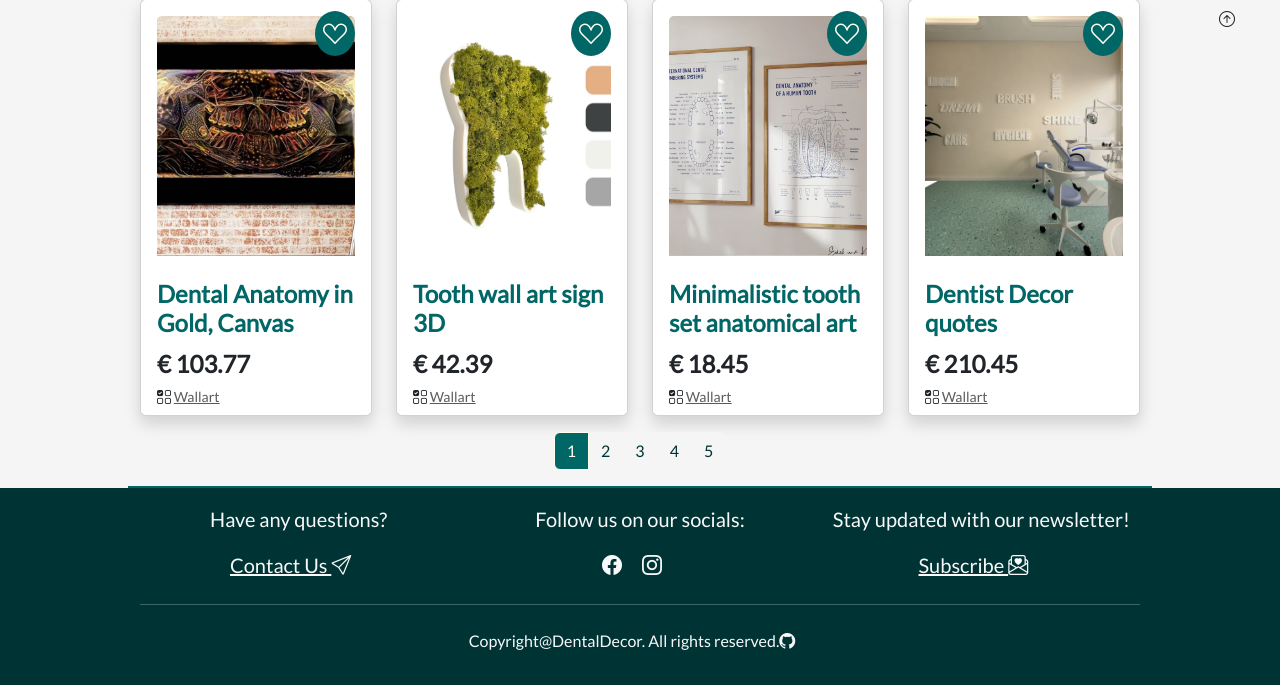
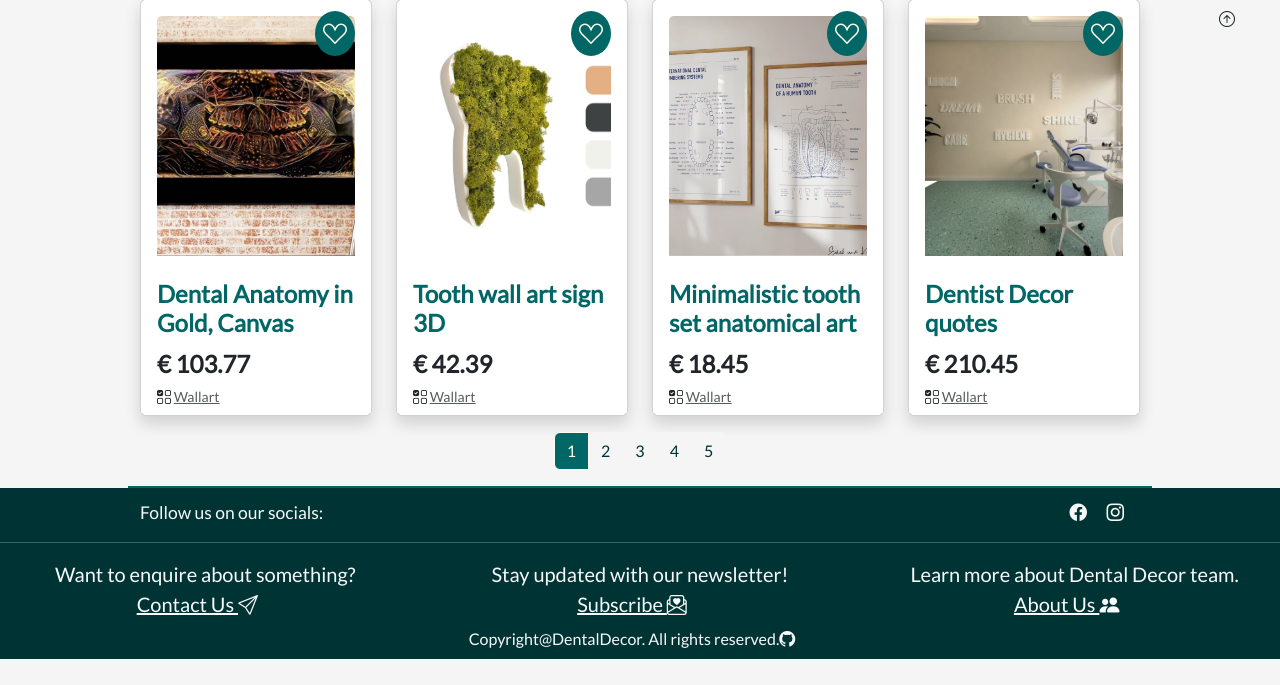
Before and after one commit to SooryaGeorge7/Dental_Decor, a Django app: page /products/ in a window 1280 px wide. Shown: the part 730-1415 px from the top of the page. After the commit the page ends 1389 px from the top, so only its background shows below. Run offline with Django 3.2, Linux system fonts and the light colour scheme; data comes from the database, SQL or seed files in the repository; some libraries are stand-ins or nearby versions.

Commit message:
fix:updated footer layout & css

```diff
--- a/home/templates/home/index.html
+++ b/home/templates/home/index.html
@@ -123,7 +123,7 @@
 <section class="about-section py-5">
   <div class="container">
     <div class="row">
-      <div class="col-lg-6">
+      <div class="col-lg-6" id="about-us">
         <div class="mb-4">
           <h2 class="text-white">About Us</h2>
         </div>
--- a/static/css/base.css
+++ b/static/css/base.css
@@ -93,11 +93,13 @@ body {
 
 .footer-div {
     font-size: 1.25rem;
+
 }
 
 footer {
     background-color: #003333;
 }
+
 
 .dental-decorbg {
     background-color: #F5F5F5;
--- a/templates/base.html
+++ b/templates/base.html
@@ -220,12 +220,35 @@
 
 
   <footer class="text-center text-light">
-    <div class="container py-3">
+    <div class="container pt-2">
+      <div class="row d-flex justify-content-center justify-content-lg-between">
+        <div class="col-md-6">
+            <!-- Social Media Links -->
+
+            <div class="footer-div text-light text-lg-start">
+              <small>Follow us on our socials:</small>
+            </div>
+        </div>
+        <div class="col-md-6">
+
+          <div class="footer-div text-light text-lg-end">
+            <small>
+            <a href="https://www.facebook.com/" class="me-3 text-light" aria-label="facebook link" data-bs-toggle="tooltip" data-bs-placement="top"
+            title="Visit Facebook"><i class="bi bi-facebook"></i></a>
+            <a href="https://www.instagram.com/" class="me-3 text-light" aria-label="instagram link" data-bs-toggle="tooltip" data-bs-placement="top"
+            title="Visit Instagram"><i class="bi bi-instagram"></i></a>
+          </small>
+          </div>
+      </div>
+
+      </div>
+
+    </div>
+    <hr class="text-light">
         <div class="row">
           <div class="col-md-4">
-            <!-- Contact Us Link -->
             <div class="footer-div text-light">
-                <p>Have any questions?</p>
+              <p class="m-0">Want to enquire about something?</p>
             </div>
             <div class="footer-div text-light">
               <a href="{% url 'home' %}#contactus" class="me-md-3 text-light" aria-label="contact us link">
@@ -234,34 +257,34 @@
             </div>
 
         </div>
+
             <div class="col-md-4">
-                <!-- Social Media Links -->
               <div class="footer-div text-light">
-                  <p>Follow us on our socials:</p>
+                <p class="m-0">Stay updated with our newsletter!</p>
               </div>
               <div class="footer-div text-light">
-                  <a href="https://www.facebook.com/" class="me-3 text-light" aria-label="facebook link" data-bs-toggle="tooltip" data-bs-placement="top"
-                  title="Visit Facebook"><i class="bi bi-facebook"></i></a>
-                  <a href="https://www.instagram.com/" class="me-3 text-light" aria-label="instagram link" data-bs-toggle="tooltip" data-bs-placement="top"
-                  title="Visit Instagram"><i class="bi bi-instagram"></i></a>
+                <a href="{% url 'home' %}#mc_embed_shell" class="me-md-3 text-light"
+                  aria-label="newsletter subscription link">
+                  Subscribe <i class="bi bi-envelope-paper-heart"></i></a>
+
+              </div>
+
+          </div>
+          <div class="col-md-4">
+
+            <div class="footer-div text-light">
+              <p class="m-0">Learn more about Dental Decor team.</p>
+            </div>
+            <div class="footer-div text-light">
+              <a href="{% url 'home' %}#about-us" class="me-md-3 text-light"
+                aria-label="newsletter subscription link">
+                About Us <i class="bi bi-people-fill"></i></a>
+
+            </div>
         </div>
         </div>
 
-            <div class="col-md-4">
-              <div class="footer-div text-light">
-                <p>Stay updated with our newsletter!</p>
-              </div>
-              <!-- Newsletter Subscription Link -->
-              <div class="footer-div text-light">
-                  <a href="{% url 'home' %}#mc_embed_shell" class="me-md-3 text-light"
-                      aria-label="newsletter subscription link">
-                      Subscribe <i class="bi bi-envelope-paper-heart"></i>
-                  </a>
-              </div>
-          </div>
-        </div>
-        <hr class="my-4 text-light">
-        <p>Copyright@DentalDecor. All rights reserved.<a href="https://github.com/" class="me-3 text-light" aria-label="github link" data-bs-toggle="tooltip" data-bs-placement="top"
+        <p class="py-2 fs-6">Copyright@DentalDecor. All rights reserved.<a href="https://github.com/" class="me-3 text-light" aria-label="github link" data-bs-toggle="tooltip" data-bs-placement="top"
           title="Visit Dev Github"><i class="bi bi-github" aria-label="github link"></i></a></p>
     </div>
 </footer>
```
Lines whose indentation alone changed are shown as unchanged.
